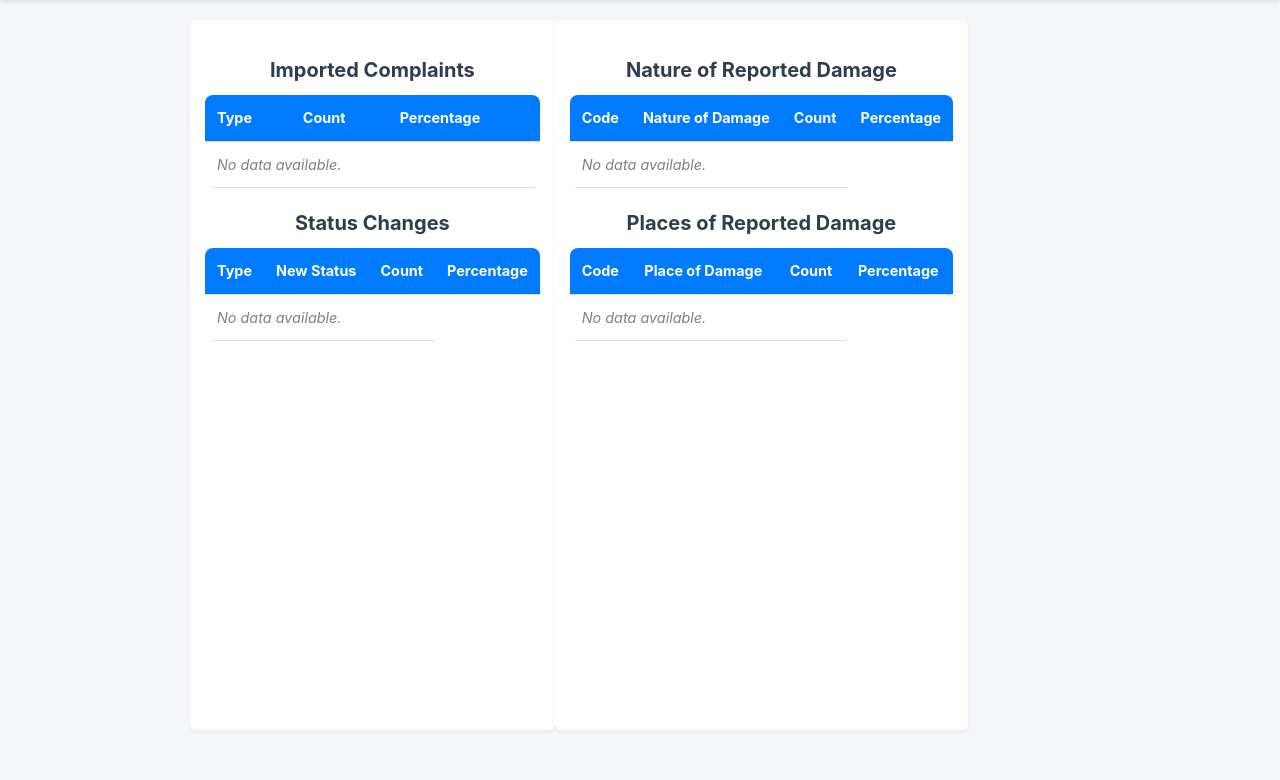
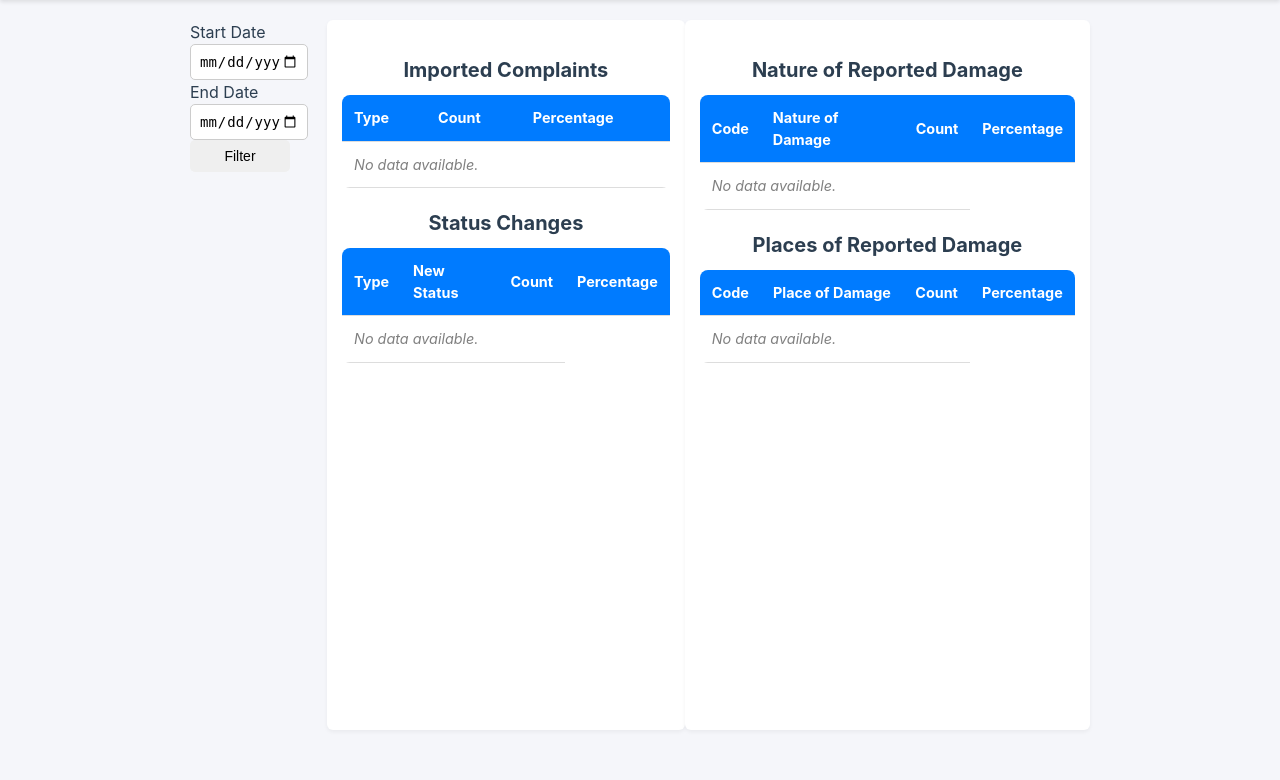
Before and after one commit to TIS2024-FMFI/vehicle-delivery, a Django app: template VehicleDelivery/main/templates/statistics.html in a window 1280 px wide. Shown: the part 74-854 px from the top of the page. Run offline with Django 5.2, Linux system fonts and the light colour scheme; the template is opened without the code that fills it, so the values that code supplies are empty.

Commit message:
added date filtering for statistics page

```diff
--- a/VehicleDelivery/main/templates/statistics.html
+++ b/VehicleDelivery/main/templates/statistics.html
@@ -4,6 +4,17 @@
 
 {% block content %}
 <div class="container">
+    <form method="GET" class="date-filter-form">
+        <div>
+        <label for="start_date">{% trans "Start Date" %}</label>
+        <input type="date" id="start_date" name="start_date" value="{{ start_date }}" required>
+        <a></a>
+
+        <label for="end_date">{% trans "End Date" %}</label>
+        <input type="date" id="end_date" name="end_date" value="{{ end_date }}" required>
+        <button type="submit">{% trans "Filter" %}</button>
+        </div>
+    </form>
 
     <!-- Imported Complaints Table -->
     <div class="table-container">
@@ -163,5 +174,18 @@
         font-style: italic;
         color: gray;
     }
+    .date-filter-form {
+        display: flex;
+        gap: 10px;
+        align-items: left;
+        margin-bottom: 20px;
+        width: 140px;
+    }
+    .date-filter-form input, .date-filter-form button {
+        padding: 8px;
+        font-size: 14px;
+
+        width: 100px;
+    }
 </style>
 {% endblock %}
```
Also changed, not shown: VehicleDelivery/main/views.py (+43 -11 lines), VehicleDelivery/db.sqlite3.
